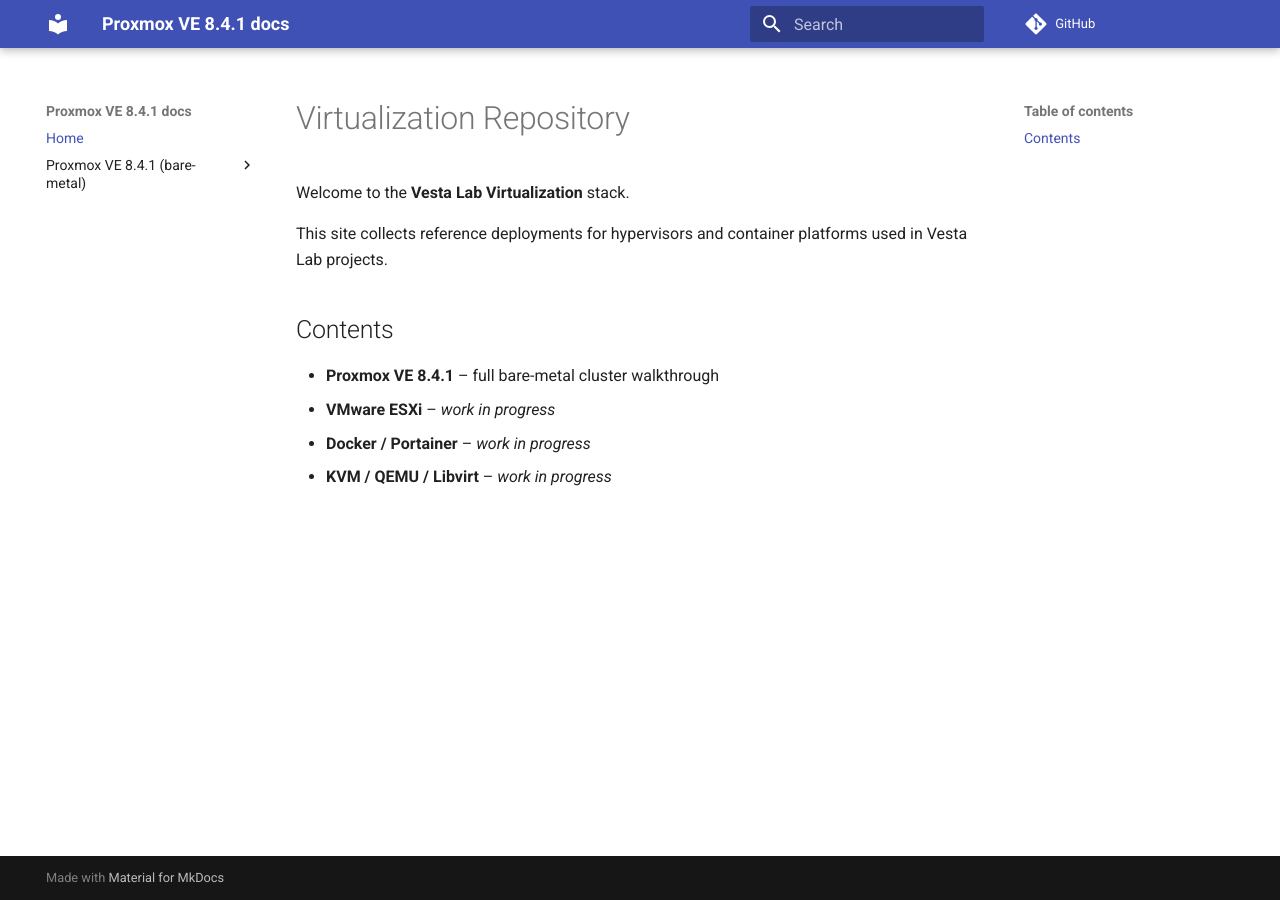
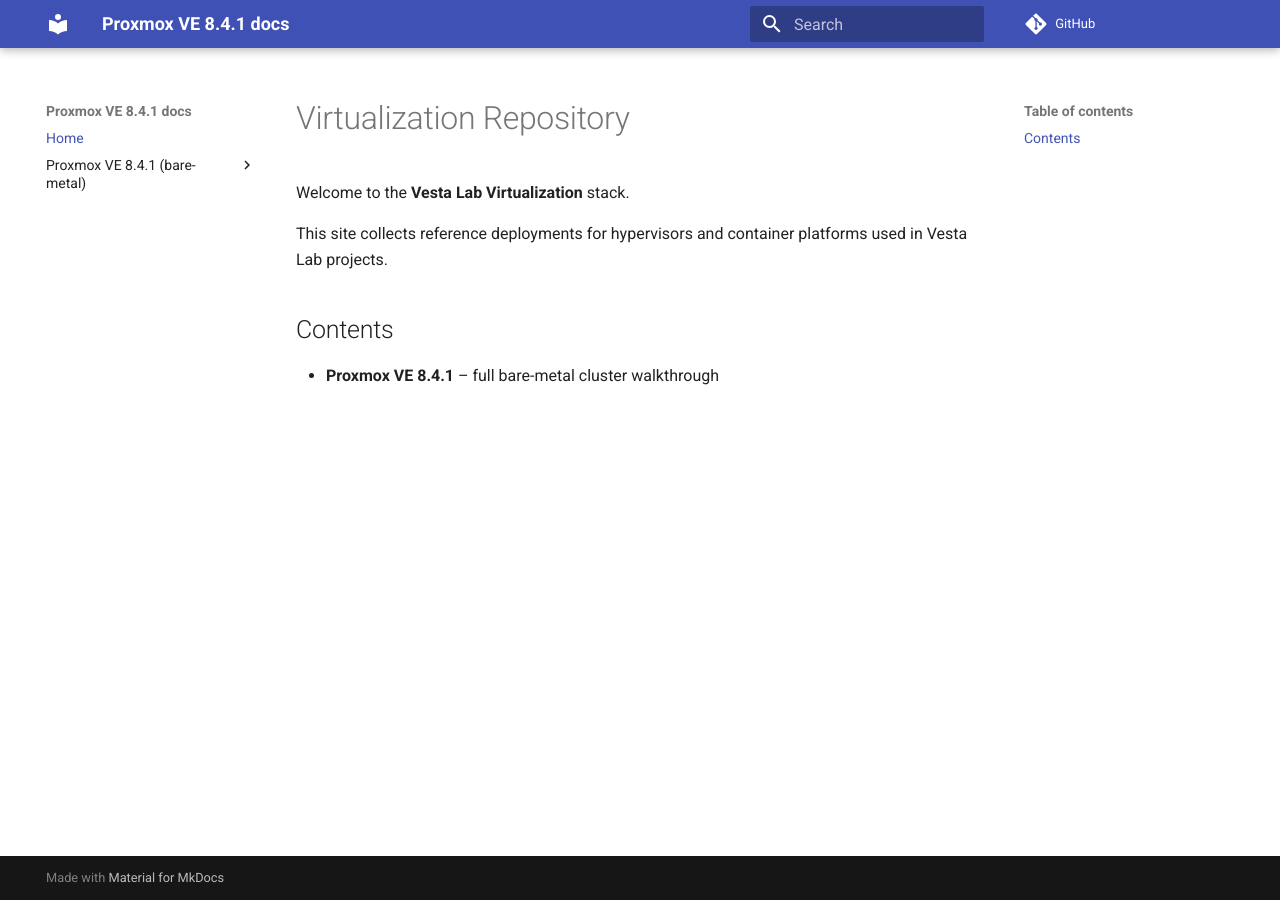
Before and after one commit to iFezGez/virtualization, an MkDocs documentation site: the page built from docs/index.md, in a window 1280 px wide. Built offline with MkDocs 1.6.1 and Material for MkDocs 9.7.7, drawn with Linux system fonts in a browser that asks for light colours; comment, search, counter and statistics services are not loaded.

Commit message:
Update index.md

```diff
--- a/docs/index.md
+++ b/docs/index.md
@@ -8,6 +8,3 @@
 ## Contents
 
 - **Proxmox VE 8.4.1** – full bare-metal cluster walkthrough
-- **VMware ESXi** – *work in progress*
-- **Docker / Portainer** – *work in progress*
-- **KVM / QEMU / Libvirt** – *work in progress*
```
